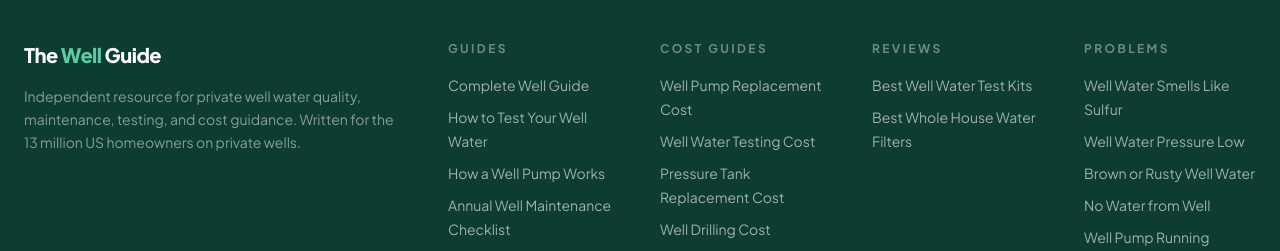
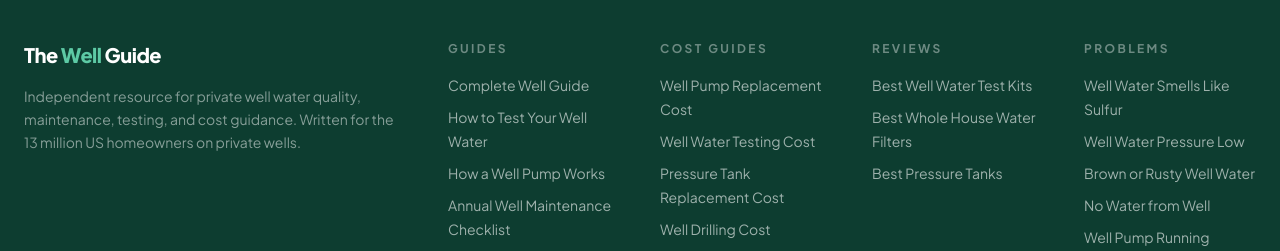
Before and after one commit to thebasementguide2026/thewell.guide-, a Next.js app: page / in a window 1280 px wide. Shown: the part 4954-5205 px from the top of the page. Built offline with nearby package versions, Linux system fonts and the light colour scheme.

Commit message:
Add best-pressure-tanks to footer

```diff
--- a/components/Footer.tsx
+++ b/components/Footer.tsx
@@ -30,7 +30,8 @@ const footerSections = [
     ],
   },
   { title: 'REVIEWS', href: '/reviews', links: [{ label: 'Best Well Water Test Kits', href: '/reviews/best-well-water-test-kits' },
-      { label: 'Best Whole House Water Filters', href: '/reviews/best-whole-house-water-filters' }] },
+      { label: 'Best Whole House Water Filters', href: '/reviews/best-whole-house-water-filters' },
+      { label: 'Best Pressure Tanks', href: '/reviews/best-pressure-tanks' }] },
   {
     title: 'PROBLEMS',
     href: '/problems',
```
